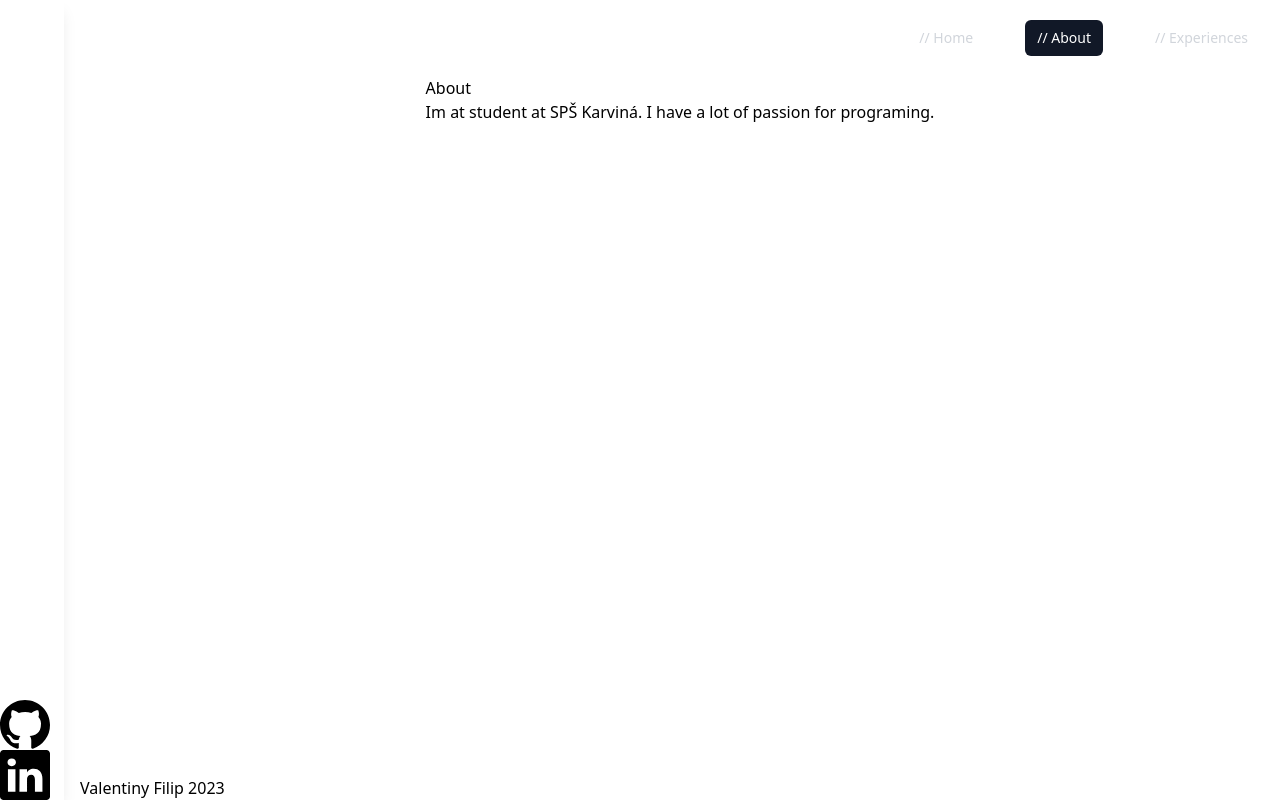
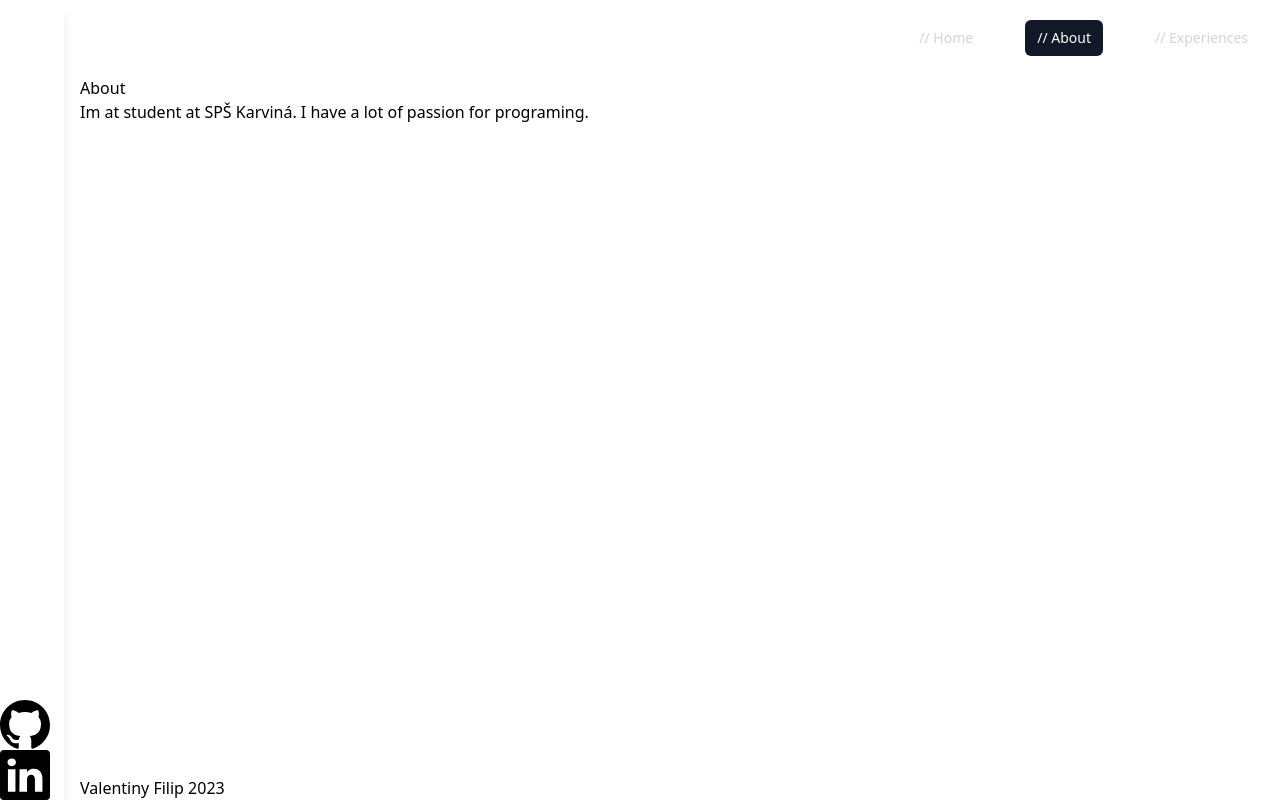
Before and after one commit to ValentinyFilip/portfolioApp, a Next.js app: page /about in a window 1280 px wide. Built offline with nearby package versions, Linux system fonts and the light colour scheme.

Commit message:
some changes

```diff
--- a/app/about/page.tsx
+++ b/app/about/page.tsx
@@ -1,7 +1,7 @@
 export default function About() {
   return (
     <>
-      <main className="grid place-content-center">
+      <main className="">
         <h1>About</h1>
         <p>Im at student at SPŠ Karviná. I have a lot of passion for programing.</p>
       </main>
--- a/app/page.tsx
+++ b/app/page.tsx
@@ -3,7 +3,7 @@ import { Inter } from '@next/font/google'
 export default function Home() {
   return (
       <>
-          <main className="grid place-content-center">
+          <main className="">
               <h1>Filip Valentíny</h1>
               <p>Student at SPŠ Karviná</p>
           </main>
```
Also changed, not shown: app/experiences/page.tsx (+4 -2 lines).
